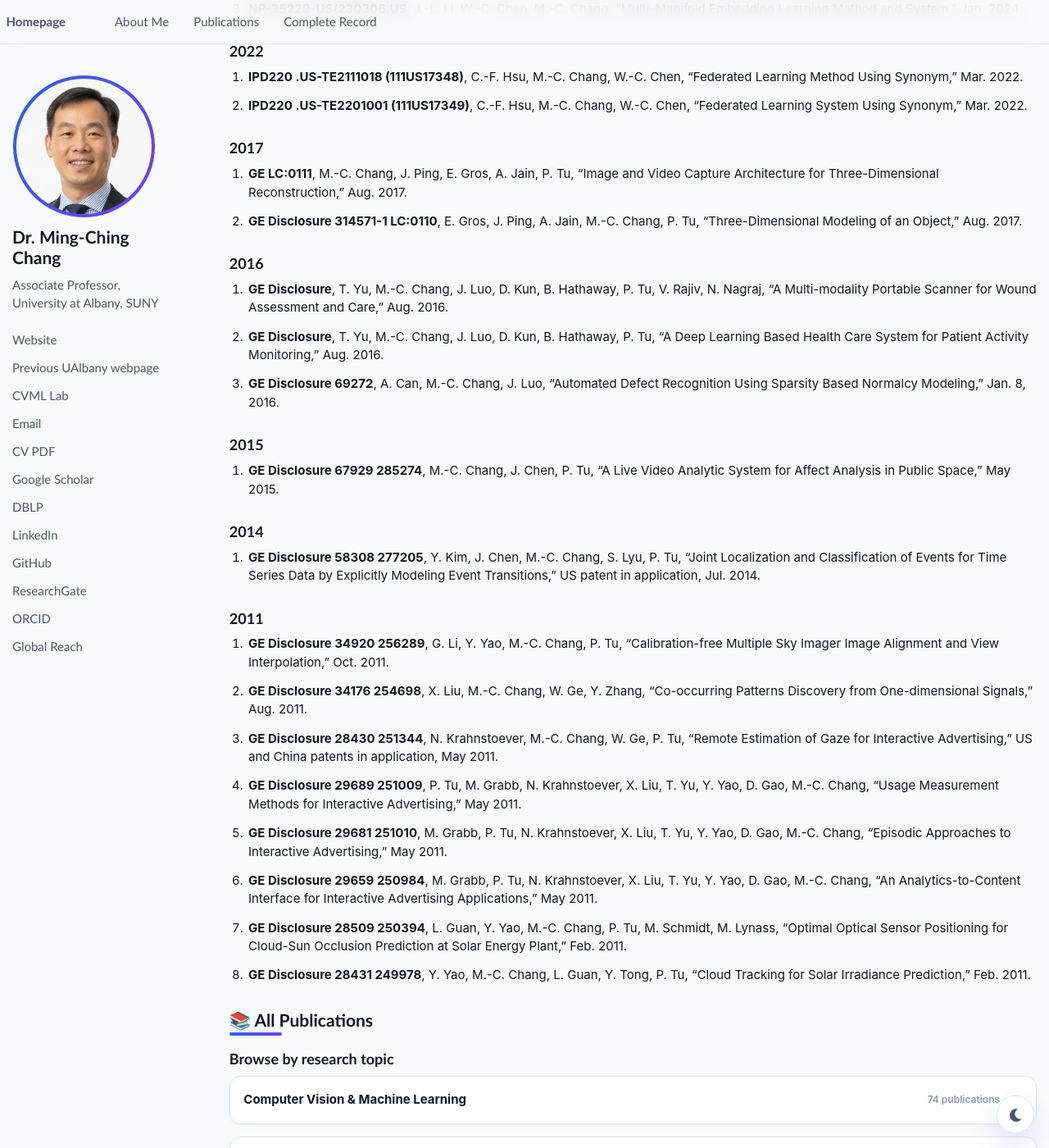
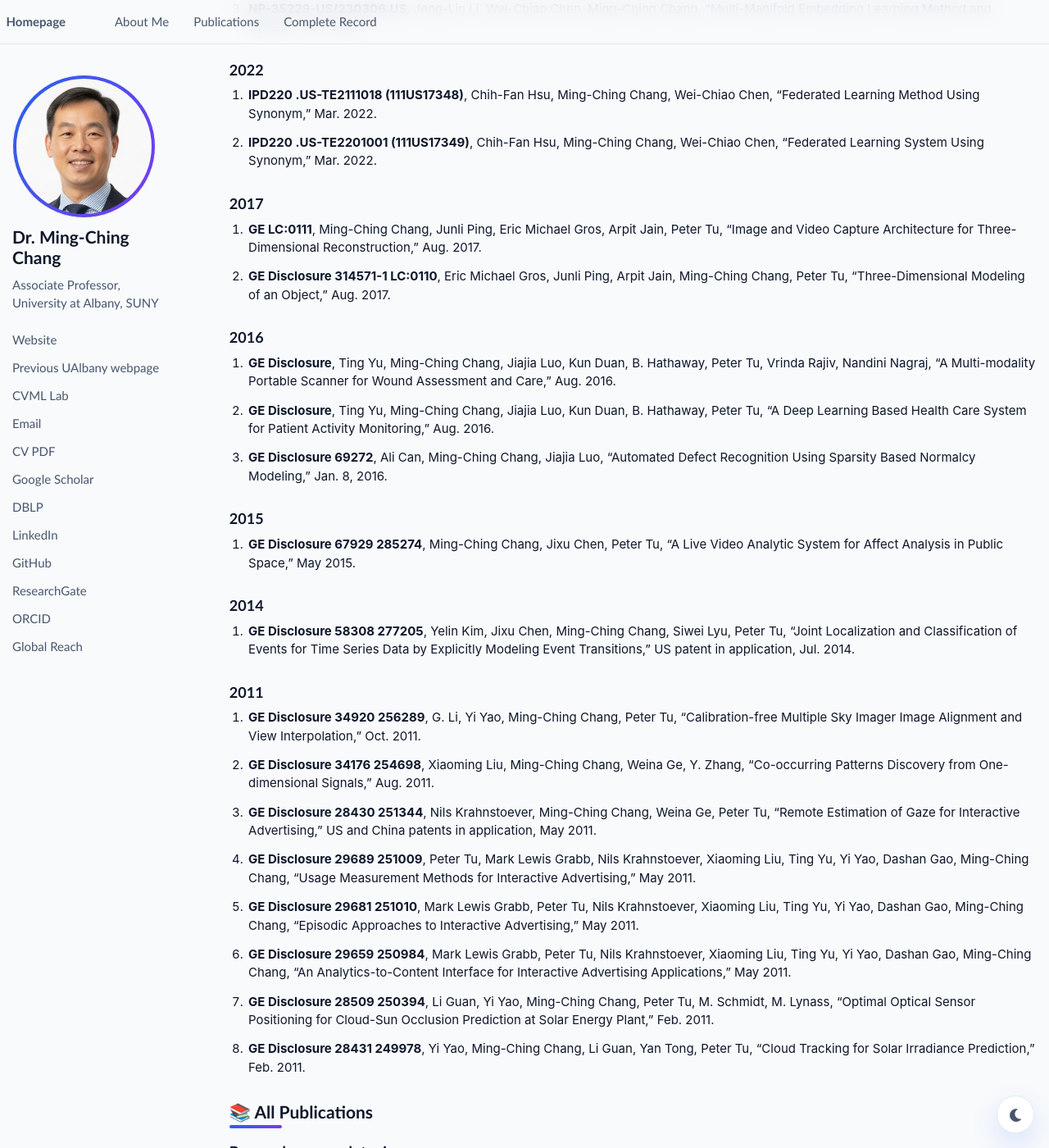
Before and after one commit to mingching/mingching.github.io, a Jekyll site: the page built from _pages/about.md, in a window 1280 px wide and 1400 px high, scrolled down 5736 px. Shown: the whole window at 82% size. Built offline with Jekyll 4.4.1, drawn with Linux system fonts in a browser that asks for light colours; some of the changed text lies outside the part shown.

Commit message:
Expand disclosure inventor names

```diff
--- a/_data/patent_disclosures.yml
+++ b/_data/patent_disclosures.yml
@@ -1,102 +1,102 @@
 - year: 2024
   date: "Jan. 2024"
   docket: "NP-35565-US/230300.US"
-  authors: "S.-J. Kuo, P.-H. Huang, C.-C. Lin, J.-L. Li, M.-C. Chang, W.-C. Chen"
+  authors: "Shang-Jui Kuo, Po-Han Huang, Chia-Ching Lin, Jeng-Lin Li, Ming-Ching Chang, Wei-Chiao Chen"
   title: "Segmentation Model Training Method, Device, and Non-Transitory Computer Readable Storage Medium"
 - year: 2024
   date: "Jan. 2024"
   docket: "NP-35583-US/230304.US"
-  authors: "Y.-T. Ku, Y. Xiao, M.-C. Ho, C.-F. Hsu, W.-C. Chen, F.-H. Liu, M.-C. Chang, S.-H. Hung"
+  authors: "Yu-Te Ku, Yu Xiao, Ming-Chien Ho, Chih-Fan Hsu, Wei-Chiao Chen, Feng-Hao Liu, Ming-Ching Chang, Shih-Hao Hung"
   title: "Method for Machine Learning Model Verification and Transaction"
 - year: 2024
   date: "Jan. 2024"
   docket: "NP-35229-US/230306.US"
-  authors: "J.-L. Li, W.-C. Chen, M.-C. Chang"
+  authors: "Jeng-Lin Li, Wei-Chiao Chen, Ming-Ching Chang"
   title: "Multi-Manifold Embedding Learning Method and System"
 - year: 2022
   date: "Mar. 2022"
   docket: "IPD220 .US-TE2111018 (111US17348)"
-  authors: "C.-F. Hsu, M.-C. Chang, W.-C. Chen"
+  authors: "Chih-Fan Hsu, Ming-Ching Chang, Wei-Chiao Chen"
   title: "Federated Learning Method Using Synonym"
 - year: 2022
   date: "Mar. 2022"
   docket: "IPD220 .US-TE2201001 (111US17349)"
-  authors: "C.-F. Hsu, M.-C. Chang, W.-C. Chen"
+  authors: "Chih-Fan Hsu, Ming-Ching Chang, Wei-Chiao Chen"
   title: "Federated Learning System Using Synonym"
 - year: 2017
   date: "Aug. 2017"
   docket: "GE LC:0111"
-  authors: "M.-C. Chang, J. Ping, E. Gros, A. Jain, P. Tu"
+  authors: "Ming-Ching Chang, Junli Ping, Eric Michael Gros, Arpit Jain, Peter Tu"
   title: "Image and Video Capture Architecture for Three-Dimensional Reconstruction"
 - year: 2017
   date: "Aug. 2017"
   docket: "GE Disclosure 314571-1 LC:0110"
-  authors: "E. Gros, J. Ping, A. Jain, M.-C. Chang, P. Tu"
+  authors: "Eric Michael Gros, Junli Ping, Arpit Jain, Ming-Ching Chang, Peter Tu"
   title: "Three-Dimensional Modeling of an Object"
 - year: 2016
   date: "Aug. 2016"
   docket: "GE Disclosure"
-  authors: "T. Yu, M.-C. Chang, J. Luo, D. Kun, B. Hathaway, P. Tu, V. Rajiv, N. Nagraj"
+  authors: "Ting Yu, Ming-Ching Chang, Jiajia Luo, Kun Duan, B. Hathaway, Peter Tu, Vrinda Rajiv, Nandini Nagraj"
   title: "A Multi-modality Portable Scanner for Wound Assessment and Care"
 - year: 2016
   date: "Aug. 2016"
   docket: "GE Disclosure"
-  authors: "T. Yu, M.-C. Chang, J. Luo, D. Kun, B. Hathaway, P. Tu"
+  authors: "Ting Yu, Ming-Ching Chang, Jiajia Luo, Kun Duan, B. Hathaway, Peter Tu"
   title: "A Deep Learning Based Health Care System for Patient Activity Monitoring"
 - year: 2016
   date: "Jan. 8, 2016"
   docket: "GE Disclosure 69272"
-  authors: "A. Can, M.-C. Chang, J. Luo"
+  authors: "Ali Can, Ming-Ching Chang, Jiajia Luo"
   title: "Automated Defect Recognition Using Sparsity Based Normalcy Modeling"
 - year: 2015
   date: "May 2015"
   docket: "GE Disclosure 67929 285274"
-  authors: "M.-C. Chang, J. Chen, P. Tu"
+  authors: "Ming-Ching Chang, Jixu Chen, Peter Tu"
   title: "A Live Video Analytic System for Affect Analysis in Public Space"
 - year: 2014
   date: "Jul. 2014"
   docket: "GE Disclosure 58308 277205"
-  authors: "Y. Kim, J. Chen, M.-C. Chang, S. Lyu, P. Tu"
+  authors: "Yelin Kim, Jixu Chen, Ming-Ching Chang, Siwei Lyu, Peter Tu"
   title: "Joint Localization and Classification of Events for Time Series Data by Explicitly Modeling Event Transitions"
   note: "US patent in application"
 - year: 2011
   date: "Oct. 2011"
   docket: "GE Disclosure 34920 256289"
-  authors: "G. Li, Y. Yao, M.-C. Chang, P. Tu"
+  authors: "G. Li, Yi Yao, Ming-Ching Chang, Peter Tu"
   title: "Calibration-free Multiple Sky Imager Image Alignment and View Interpolation"
 - year: 2011
   date: "Aug. 2011"
   docket: "GE Disclosure 34176 254698"
-  authors: "X. Liu, M.-C. Chang, W. Ge, Y. Zhang"
+  authors: "Xiaoming Liu, Ming-Ching Chang, Weina Ge, Y. Zhang"
   title: "Co-occurring Patterns Discovery from One-dimensional Signals"
 - year: 2011
   date: "May 2011"
   docket: "GE Disclosure 28430 251344"
-  authors: "N. Krahnstoever, M.-C. Chang, W. Ge, P. Tu"
+  authors: "Nils Krahnstoever, Ming-Ching Chang, Weina Ge, Peter Tu"
   title: "Remote Estimation of Gaze for Interactive Advertising"
   note: "US and China patents in application"
 - year: 2011
   date: "May 2011"
   docket: "GE Disclosure 29689 251009"
-  authors: "P. Tu, M. Grabb, N. Krahnstoever, X. Liu, T. Yu, Y. Yao, D. Gao, M.-C. Chang"
+  authors: "Peter Tu, Mark Lewis Grabb, Nils Krahnstoever, Xiaoming Liu, Ting Yu, Yi Yao, Dashan Gao, Ming-Ching Chang"
   title: "Usage Measurement Methods for Interactive Advertising"
 - year: 2011
   date: "May 2011"
   docket: "GE Disclosure 29681 251010"
-  authors: "M. Grabb, P. Tu, N. Krahnstoever, X. Liu, T. Yu, Y. Yao, D. Gao, M.-C. Chang"
+  authors: "Mark Lewis Grabb, Peter Tu, Nils Krahnstoever, Xiaoming Liu, Ting Yu, Yi Yao, Dashan Gao, Ming-Ching Chang"
   title: "Episodic Approaches to Interactive Advertising"
 - year: 2011
   date: "May 2011"
   docket: "GE Disclosure 29659 250984"
-  authors: "M. Grabb, P. Tu, N. Krahnstoever, X. Liu, T. Yu, Y. Yao, D. Gao, M.-C. Chang"
+  authors: "Mark Lewis Grabb, Peter Tu, Nils Krahnstoever, Xiaoming Liu, Ting Yu, Yi Yao, Dashan Gao, Ming-Ching Chang"
   title: "An Analytics-to-Content Interface for Interactive Advertising Applications"
 - year: 2011
   date: "Feb. 2011"
   docket: "GE Disclosure 28509 250394"
-  authors: "L. Guan, Y. Yao, M.-C. Chang, P. Tu, M. Schmidt, M. Lynass"
+  authors: "Li Guan, Yi Yao, Ming-Ching Chang, Peter Tu, M. Schmidt, M. Lynass"
   title: "Optimal Optical Sensor Positioning for Cloud-Sun Occlusion Prediction at Solar Energy Plant"
 - year: 2011
   date: "Feb. 2011"
   docket: "GE Disclosure 28431 249978"
-  authors: "Y. Yao, M.-C. Chang, L. Guan, Y. Tong, P. Tu"
+  authors: "Yi Yao, Ming-Ching Chang, Li Guan, Yan Tong, Peter Tu"
   title: "Cloud Tracking for Solar Irradiance Prediction"
```
